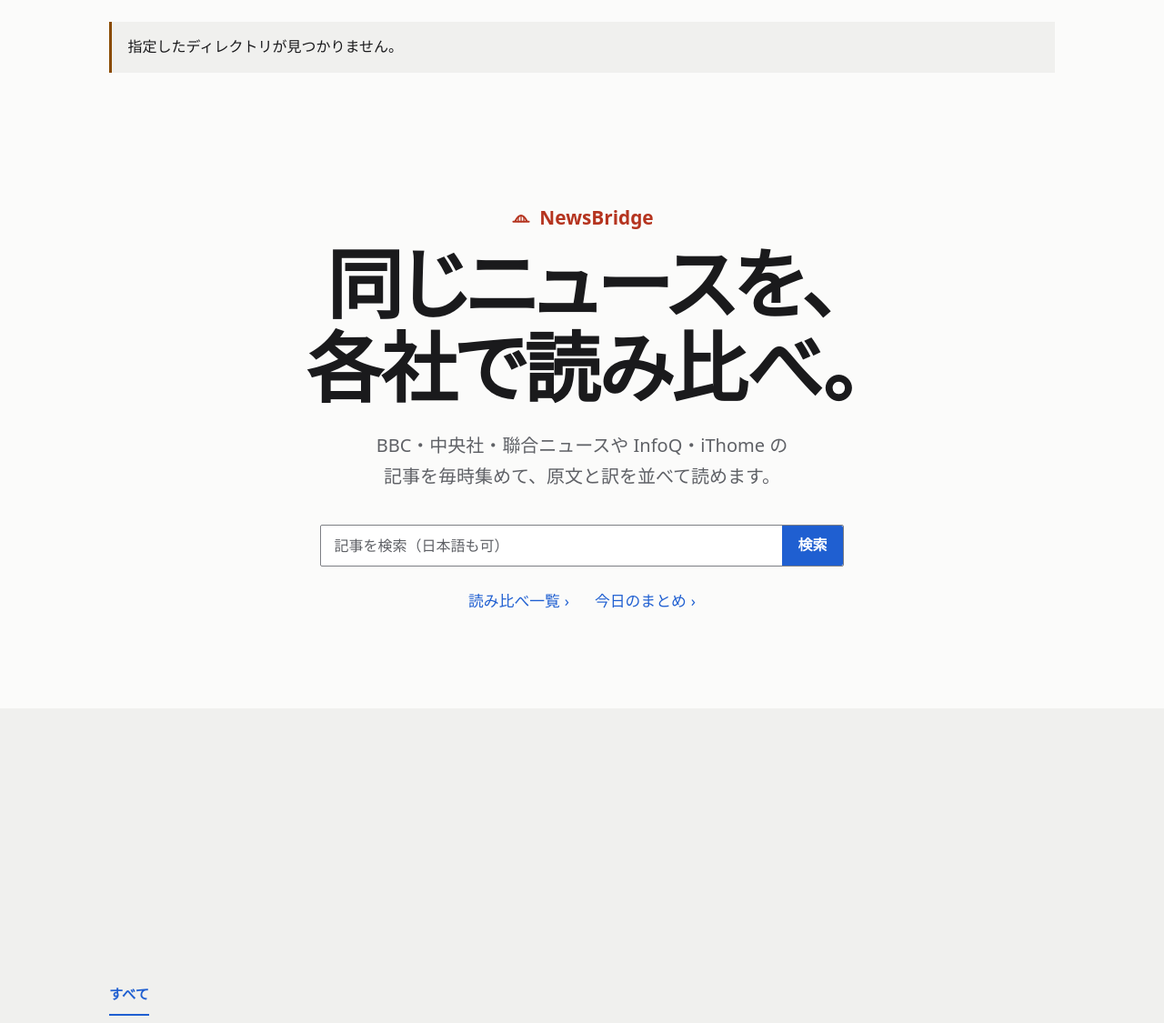
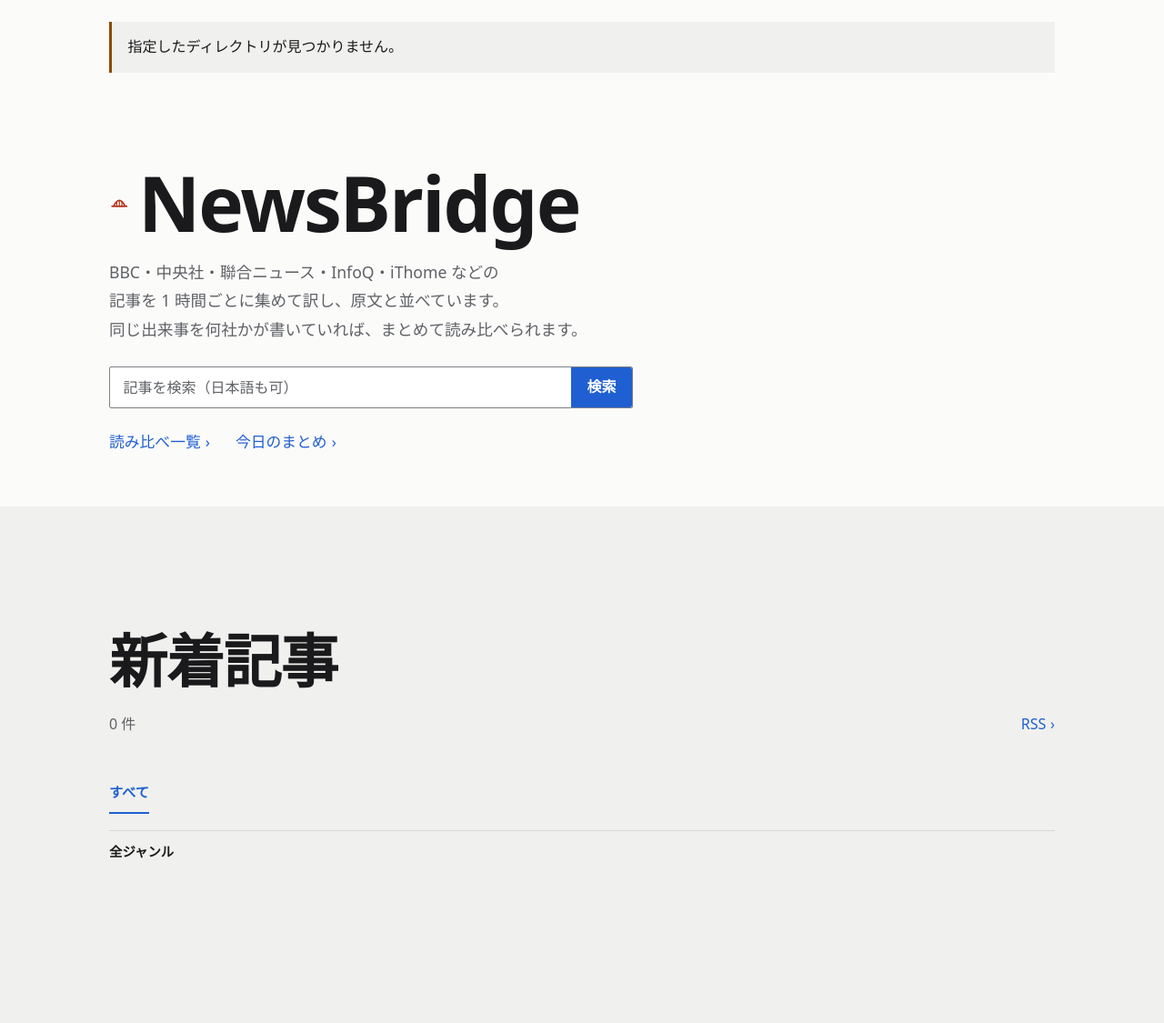
Before and after one commit to AlstRafe/news-site, a Flask app: page / in a window 1280 px wide. Shown: the part 53-1178 px from the top of the page at 91% size. Run offline with Flask 3, Linux system fonts and the light colour scheme; data that the repository does not hold is empty; some libraries are stand-ins or nearby versions.

Commit message:
トップの「AIっぽさ」を減らす: 標語と飾りの数字をやめ、具体的な説明と収録数の 1 行に (#16)
Co-Authored-By: Claude Opus 5.5 <noreply@anthropic.com>
Claude-Session: https://claude.ai/code/session_01AYumRoW13HeskfaiMRMyoL

```diff
--- a/newsreader/static/product.css
+++ b/newsreader/static/product.css
@@ -1146,9 +1146,10 @@ main.front-page {
 main.front-page > .alert:first-child {
   margin-top: 1.5rem;
 }
-/* The opening: what the site is in one big line, how to search it, and what it holds */
+/* The opening: the paper's name, what it does in two plain sentences, how much it holds and the search. Short
+   and left-aligned, so the news itself starts within the first screen. */
 .hero {
-  padding-block: clamp(4rem, 2rem + 7vw, 8rem) clamp(3.5rem, 2rem + 5vw, 6.5rem);
+  padding-block: clamp(2.25rem, 1.5rem + 3vw, 3.75rem) clamp(2rem, 1.5rem + 2vw, 3rem);
 }
 .hero-in > * {
   max-width: 50rem;
@@ -1156,12 +1157,22 @@ main.front-page > .alert:first-child {
 .name {
   display: flex;
   align-items: center;
-  gap: 0.5rem;
+  gap: 0.6rem;
   margin: 0;
-  font-size: clamp(1.1rem, 1rem + 0.4vw, 1.3rem);
-  font-weight: 700;
-  line-height: 1.3;
-  color: var(--accent);
+  font-size: clamp(2rem, 1.4rem + 2.2vw, 3rem);
+  font-weight: 800;
+  line-height: 1.1;
+  letter-spacing: -0.02em;
+}
+.hero .name .mark {
+  width: 0.9em;
+  height: 0.9em;
+}
+.hero .tally {
+  margin: 0.6rem 0 0;
+  font-size: 0.9rem;
+  color: var(--soft);
+  font-variant-numeric: tabular-nums;
 }
 .hero h1 {
   margin-top: 0.8rem;
@@ -1176,38 +1187,19 @@ main.front-page > .alert:first-child {
 }
 .hero .lead {
   max-width: 40rem;
-  margin-top: 1.4rem;
+  margin-top: 0.9rem;
   margin-bottom: 0;
-  font-size: clamp(1.05rem, 0.95rem + 0.5vw, 1.25rem);
-  line-height: 1.7;
-  color: var(--soft);
+  font-size: clamp(1rem, 0.95rem + 0.25vw, 1.1rem);
+  line-height: 1.8;
 }
 .hero .searchbar {
   max-width: 36rem;
-  margin-top: 2.25rem;
+  margin-top: 1.5rem;
   margin-bottom: 0;
 }
 .hero .go {
   margin-top: 1rem;
   margin-bottom: 0;
-}
-.hero .facts {
-  max-width: none;
-}
-@media (min-width: 48rem) {
-  .hero {
-    text-align: center;
-  }
-  .hero-in > * {
-    margin-inline: auto;
-  }
-  .hero .name,
-  .hero .go {
-    justify-content: center;
-  }
-  .hero .searchbar {
-    margin-inline: auto;
-  }
 }
 
 /* 各社が報じているニュース: the story most outlets carry, in big type, with its picture; the next ones under it.
@@ -3187,35 +3179,9 @@ html:lang(en) .foot-outlets span:not(:last-child)::after {
    scroll, so scrolling back up plays them backwards; nothing moves by itself except the opening, once. Each
    part of a page has its own way of coming in, not one effect everywhere. */
 @media (prefers-reduced-motion: no-preference) {
-  /* The opening: its phrases arrive one after another, then the words, the search, the facts */
-  .hero .w,
-  .hero-in > :not(h1),
-  .hero .facts li {
-    animation: arrive 1.1s var(--settle) both;
-  }
-  .hero .w:nth-child(2) {
-    animation-delay: 0.14s;
-  }
-  .hero .w:nth-child(n + 3) {
-    animation-delay: 0.28s;
-  }
-  .hero-in > .lead {
-    animation-delay: 0.4s;
-  }
-  .hero-in > .searchbar {
-    animation-delay: 0.5s;
-  }
-  .hero-in > .go {
-    animation-delay: 0.58s;
-  }
-  .hero .facts li:nth-child(1) {
-    animation-delay: 0.66s;
-  }
-  .hero .facts li:nth-child(2) {
-    animation-delay: 0.74s;
-  }
-  .hero .facts li:nth-child(3) {
-    animation-delay: 0.82s;
+  /* The opening comes in once, as one piece */
+  .hero-in {
+    animation: arrive 0.7s var(--settle) both;
   }
   /* An article's and a comparison's title come up once as the page opens */
   .article :is(.title-tr, h1, .article-meta),
@@ -3232,24 +3198,6 @@ html:lang(en) .foot-outlets span:not(:last-child)::after {
   }
 
   @supports (animation-timeline: view()) {
-    /* ...and as the page moves on, the opening steps back and fades */
-    .hero {
-      view-timeline: --hero block;
-    }
-    .hero-in {
-      animation: step-back linear both;
-      animation-timeline: --hero;
-      animation-range: exit 0% exit 85%;
-    }
-    /* A section's name and words rise into place as they come up */
-    .sect > :is(.kicker, .sect-lead),
-    .front .front-lead,
-    .front .go,
-    .list-head {
-      animation: rise var(--follow) both;
-      animation-timeline: view();
-      animation-range: entry 10% cover 30%;
-    }
     /* The lead story's picture grows to its full size and opens from the middle, a little behind the page */
     .front-photo img {
       animation: open-up var(--follow) both;
--- a/newsreader/templates/index.html
+++ b/newsreader/templates/index.html
@@ -6,16 +6,15 @@
 {% if error %}<div class="alert" role="alert">{{ _(error) }}</div>{% endif %}
 {% if warning %}<div class="alert" role="status">{{ _(warning) }}</div>{% endif %}
 {% if opening %}<section class="hero" aria-labelledby="hero-head"><div class="hero-in">
-<p class="name"><span class="mark" aria-hidden="true"><svg viewBox="0 0 64 64"><path d="M9 42h46M14 42Q32 6 50 42" fill="none" stroke="currentColor" stroke-width="5" stroke-linecap="round"/><path d="M24 29v13M32 25v17M40 29v13" stroke="currentColor" stroke-width="3.5" stroke-linecap="round"/></svg></span>{{ app_name }}</p>
-<h1 id="hero-head">{{ _('同じニュースを、各社で読み比べ。')|phrases }}</h1>
-<p class="lead">{{ _('BBC・中央社・聯合ニュースや InfoQ・iThome の記事を毎時集めて、原文と訳を並べて読めます。')|wbr }}</p>
+<h1 class="name" id="hero-head"><span class="mark" aria-hidden="true"><svg viewBox="0 0 64 64"><path d="M9 42h46M14 42Q32 6 50 42" fill="none" stroke="currentColor" stroke-width="5" stroke-linecap="round"/><path d="M24 29v13M32 25v17M40 29v13" stroke="currentColor" stroke-width="3.5" stroke-linecap="round"/></svg></span>{{ app_name }}</h1>
+<p class="lead">{{ _('BBC・中央社・聯合ニュース・InfoQ・iThome などの記事を 1 時間ごとに集めて訳し、原文と並べています。同じ出来事を何社かが書いていれば、まとめて読み比べられます。')|wbr }}</p>
+{% if total %}<p class="tally">{{ _('{outlets} 媒体・{count} 本', outlets=sources|selectattr('count')|list|length, count='{:,}'.format(total)) }}{% if hourly %} · {{ _('1 時間ごとに取得') }}{% endif %}</p>{% endif %}
 <form class="searchbar" method="get" action="{{ url_for('index') }}" role="search">
 {% if source %}<input type="hidden" name="source" value="{{ source }}">{% endif %}{% if genre %}<input type="hidden" name="genre" value="{{ genre }}">{% endif %}
 <input type="search" name="q" value="{{ query }}" placeholder="{{ _('記事を検索（日本語も可）') }}" aria-label="{{ _('記事を検索') }}" maxlength="100">
 <button type="submit">{{ _('検索') }}</button>
 </form>
 <p class="go"><a class="more" href="{{ url_for('stories_page') }}">{{ _('読み比べ一覧') }}<span aria-hidden="true">›</span></a><a class="more" href="{{ url_for('digest_page') }}">{{ _('今日のまとめ') }}<span aria-hidden="true">›</span></a></p></div>
-{% if total %}<ul class="facts"><li><b>{{ sources|selectattr('count')|list|length }}</b><span>{{ _('媒体（英語・中国語・韓国語）')|wbr }}</span></li><li><b>{{ '{:,}'.format(total) }}</b><span>{{ _('本の記事を収録') }}</span></li>{% if hourly %}<li><b>{{ _('毎時') }}</b><span>{{ _('新しい記事を取得') }}</span></li>{% endif %}</ul>{% endif %}
 </section>{% endif %}
 {% if highlights %}{% set lead = highlights[0] %}<section class="front sect{{ band() }}" aria-labelledby="front-head"><div class="front-words">
 <h2 class="kicker" id="front-head">{{ _('各社が報じているニュース')|wbr }}</h2>
```
Also changed, not shown: other parts of newsreader/static/product.css (+2 -55 lines), newsreader/locale/en-GB.json (+2 -6 lines), newsreader/locale/ko.json (+2 -6 lines), newsreader/locale/zh-TW.json (+2 -6 lines).
